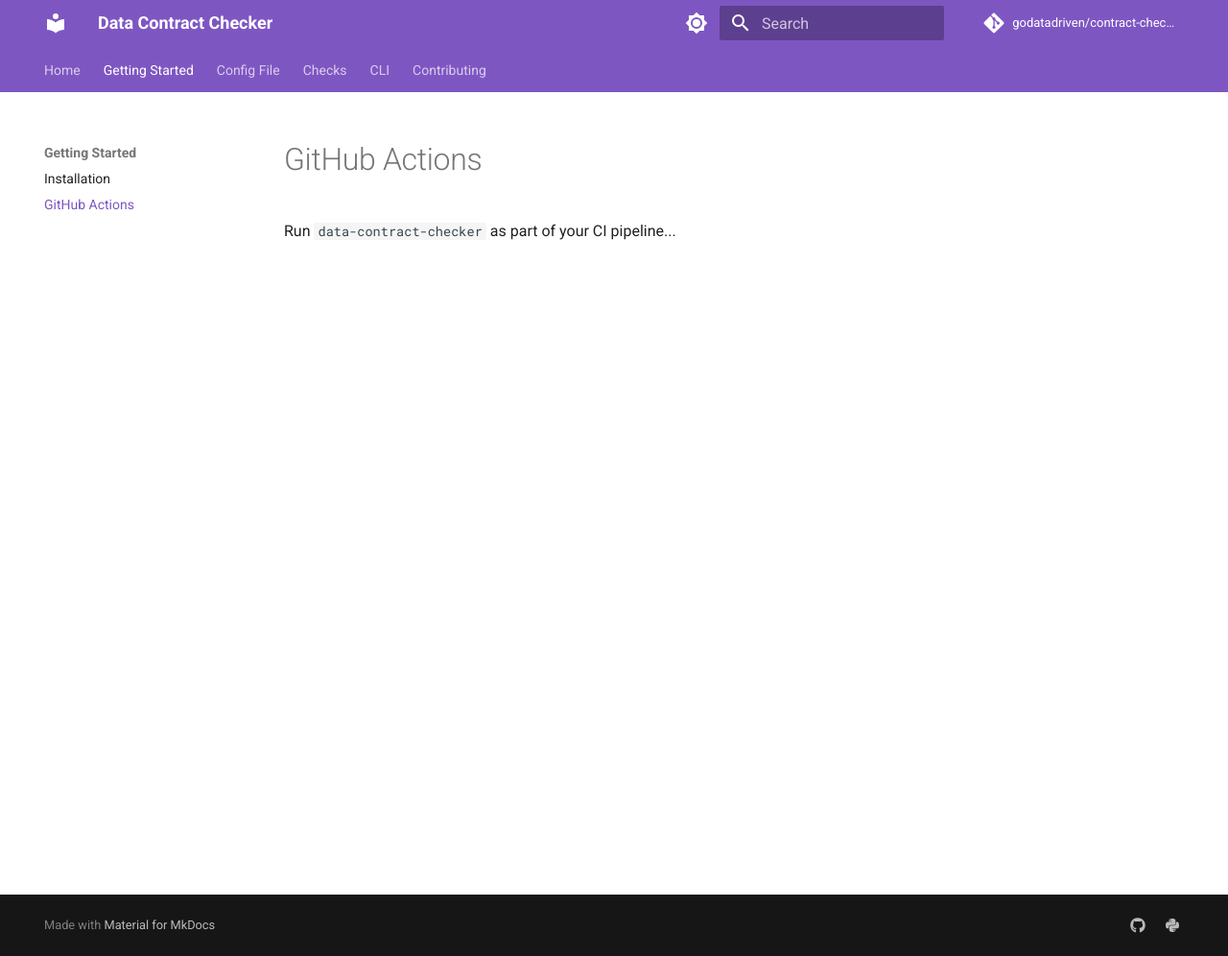
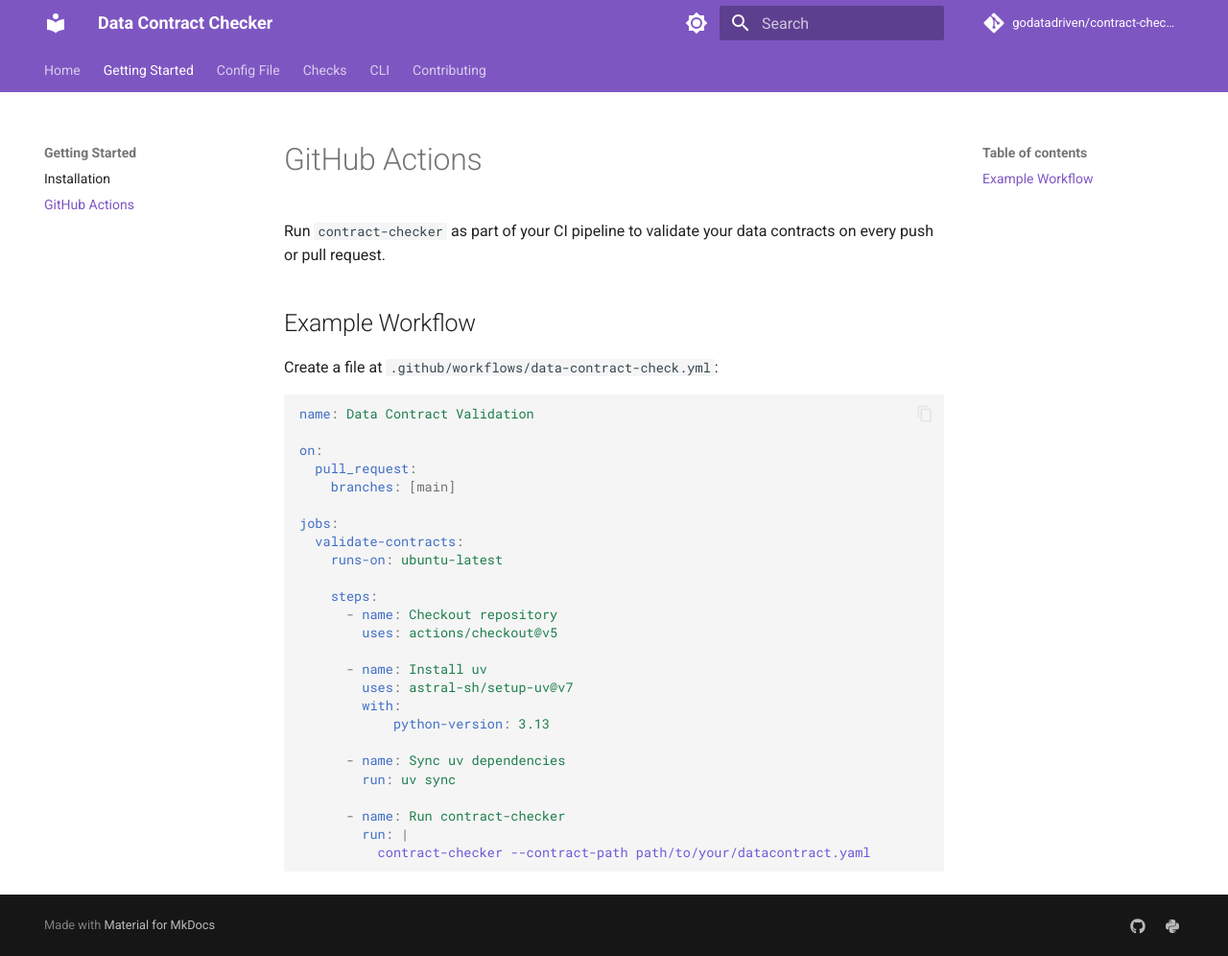
Before and after one commit to godatadriven/contract-checker, an MkDocs documentation site: the page built from docs/ci.md, in a window 1280 px wide and 996 px high. Shown: the whole window at 96% size. Built offline with MkDocs 1.6.1 and Material for MkDocs 9.7.7, drawn with Linux system fonts in a browser that asks for light colours; comment, search, counter and statistics services are not loaded.

Commit message:
docs: ci

````diff
--- a/docs/ci.md
+++ b/docs/ci.md
@@ -1,2 +1,35 @@
 # GitHub Actions
-Run ```data-contract-checker``` as part of your CI pipeline...
+
+Run `contract-checker` as part of your CI pipeline to validate your data contracts on every push or pull request.
+
+## Example Workflow
+
+Create a file at `.github/workflows/data-contract-check.yml`:
+
+```yaml
+name: Data Contract Validation
+
+on:
+  pull_request:
+    branches: [main]
+
+jobs:
+  validate-contracts:
+    runs-on: ubuntu-latest
+
+    steps:
+      - name: Checkout repository
+        uses: actions/checkout@v5
+
+      - name: Install uv
+        uses: astral-sh/setup-uv@v7
+        with:
+            python-version: 3.13
+
+      - name: Sync uv dependencies
+        run: uv sync
+
+      - name: Run contract-checker
+        run: |
+          contract-checker --contract-path path/to/your/datacontract.yaml
+```
````
